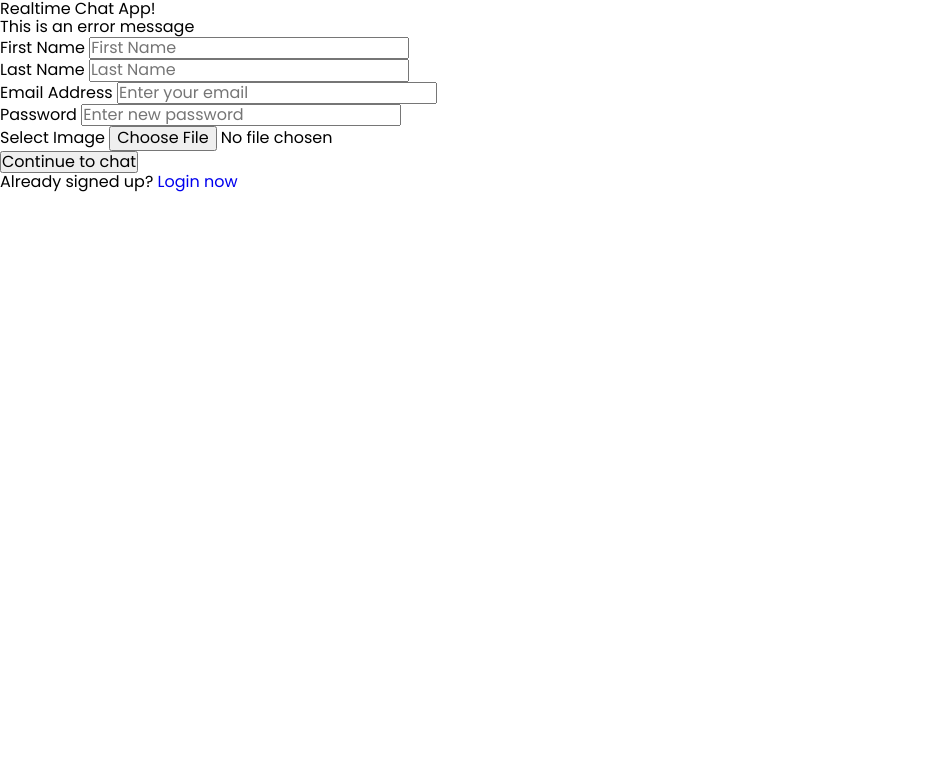
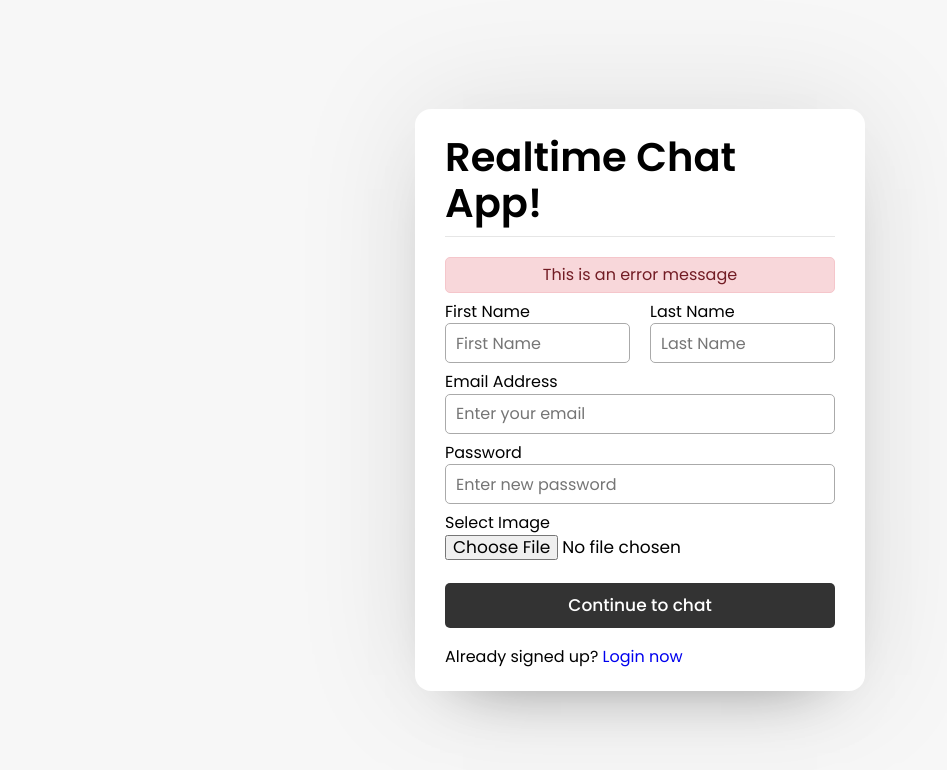
Before and after one commit to Croobat/realtime-chat-app, a plain HTML site: page index.html in a window 1280 px wide. Shown: the whole page, without its empty margins (0-947 px from the left). Drawn offline with Linux system fonts and the light colour scheme.

Commit message:
css login form

```diff
--- a/css/style.css
+++ b/css/style.css
@@ -1,5 +1,18 @@
 /* Poppins font */
 @import url('https://fonts.googleapis.com/css2/?family=Poppins:wght@200;300;400;500;600;700&display=swap');
+:root {
+  --bg-empty-color: #f7f7f7;
+  --bg-color:       #fff;
+  --bg-light-color: #e6e6e6;
+  --bg-dark-color:  #333;
+  --bg-error-color: #f8d7da;
+
+  --br-light-color: #aaa;
+  --br-error-color: #f5c6cb;
+
+  --fg-error-color: #721c24;
+}
+
 * {
   margin: 0;
   padding: 0;
@@ -7,3 +20,111 @@
   text-decoration: none;
   font-family: 'Poppins', sans-serif;
 }
+
+body {
+  display: flex;
+  align-items: center;
+  justify-content: center;
+  min-height: 100vh;
+  background: var(--bg-empty-color);
+}
+
+.wrapper {
+  background: var(--bg-color);
+  width: 450px;
+  border-radius: 16px;
+  box-shadow: 0 0    128px  0     rgba(0, 0, 0, 0.1),
+              0 32px 64px   -48px rgba(0, 0, 0, 0.5);
+}
+
+/* Signup Form CSS */
+.form {
+  padding: 25px 30px;
+}
+
+.form header {
+  font-size: 2.5rem;
+  font-weight: 600;
+  padding-bottom: 10px;
+  border-bottom: 1px solid var(--bg-light-color);
+}
+
+.form form {
+  margin: 20px 0;
+}
+
+.form form .error-txt {
+  color: var(--fg-error-color);
+  background: var(--bg-error-color);
+  padding: 8px 10px;
+  text-align: center;
+  border-radius: 5px;
+  margin-bottom: 10px;
+  border: 1px solid var(--br-error-color);
+}
+
+.form form .name-details {
+  display: flex;
+}
+
+.form .name-details .field:first-child {
+  margin-right: 10px;
+}
+
+.form .name-details .field:last-child {
+  margin-left: 10px;
+}
+
+.form form .field {
+  display: flex;
+  flex-direction: column;
+  margin-bottom: 10px;
+}
+
+.form form .field label {
+  margin-bottom: 2px;
+}
+
+.form form .field input {
+  outline: none;
+}
+
+.form form .input input {
+  height: 40px;
+  width: 100%;
+  font-size: 16px;
+  padding: 0 10px;
+  border: 1px solid var(--br-light-color);
+  border-radius: 5px;
+  border-style: solid;
+}
+
+.form form .image input {
+  font-size: 17px;
+}
+
+.form form .button input {
+  margin-top: 13px;
+  height: 45px;
+  border: none;
+  font-size: 17px;
+  font-weight: 500;
+  background: var(--bg-dark-color);
+  color: var(--bg-color);
+  border-radius: 5px;
+  cursor: pointer;
+}
+
+.form link {
+  text-align: center;
+  margin: 10px 0;
+  font-size: 17px;
+}
+
+.form link a {
+  color: var(--bg-dark-color);
+}
+
+.form .link a:hover {
+  text-decoration: underline;
+}
```
